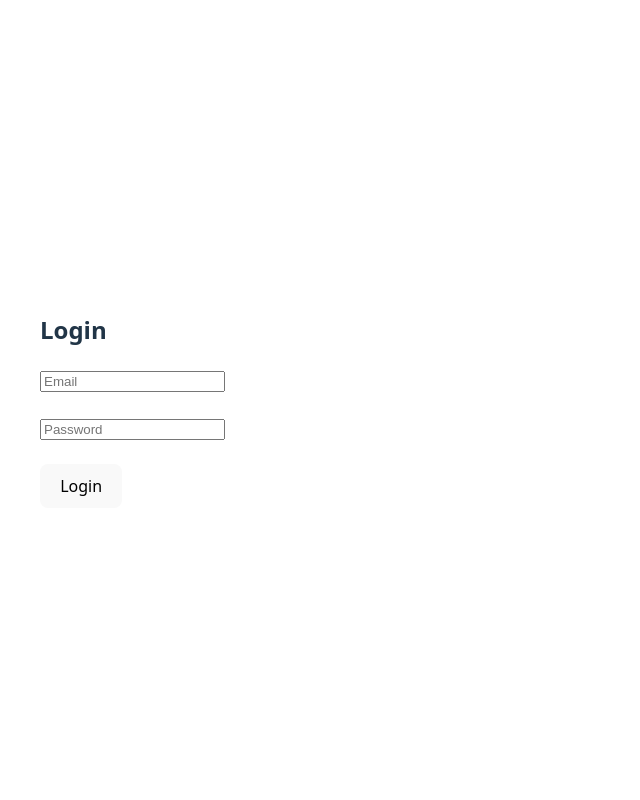
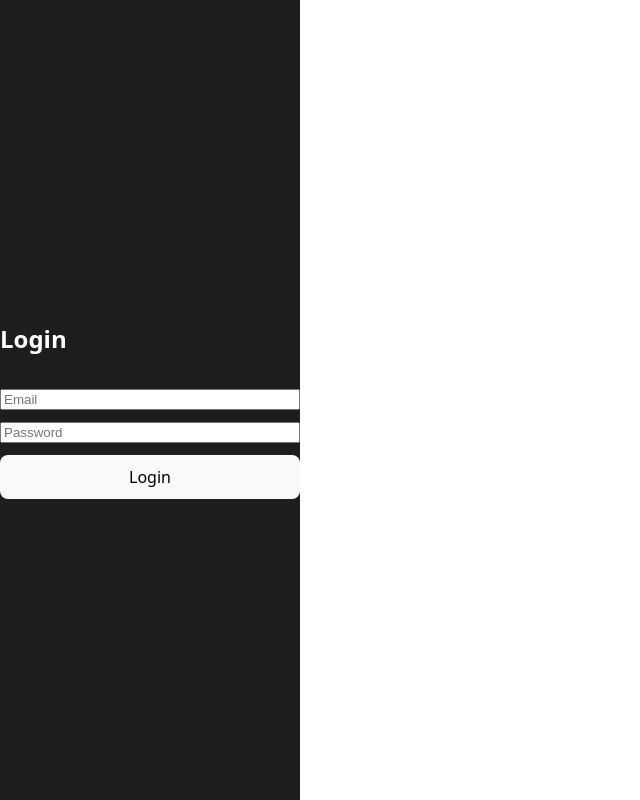
Before and after one commit to balandetanishq/bug-tracker-frontend, a React app: page / in a window 1280 px wide. Shown: the whole page, without its empty margins (0-640 px from the left). Built offline with nearby package versions, Linux system fonts and the light colour scheme; the HTML template or start-up script is replaced by a standard one.

Commit message:
Fix login to use deployed backend

```diff
--- a/src/pages/Login.jsx
+++ b/src/pages/Login.jsx
@@ -1,48 +1,80 @@
 import { useState } from "react";
 import axios from "axios";
 
-const Login = () => {
+const BACKEND_URL = "https://bug-tracker-backend-2-24nh.onrender.com";
+
+export default function Login({ onLogin }) {
   const [email, setEmail] = useState("");
   const [password, setPassword] = useState("");
 
-  const handleLogin = async () => {
+  const handleLogin = async (e) => {
+    e.preventDefault();
+
     try {
       const res = await axios.post(
-        "https://bug-tracker-backend-2-24h.onrender.com/api/auth/login",
-        { email, password }
+        `${BACKEND_URL}/api/auth/login`,
+        {
+          email,
+          password,
+        },
+        {
+          headers: {
+            "Content-Type": "application/json",
+          },
+        }
       );
 
+      // save token
       localStorage.setItem("token", res.data.token);
-      alert("Login successful");
 
-    } catch (err){
-      console.log(err.response?.data || err.message);
-      alert(err.response?.data?.message || "Login failed");
+      // notify App.jsx
+      onLogin(res.data.token);
+    } catch (err) {
+      alert("Login failed");
+      console.error(err.response?.data || err.message);
     }
   };
 
   return (
-    <div style={{ padding: "40px" }}>
+    <div
+      style={{
+        minHeight: "100vh",
+        display: "flex",
+        alignItems: "center",
+        justifyContent: "center",
+        background: "#1e1e1e",
+        color: "white",
+      }}
+    >
+      <form
+        onSubmit={handleLogin}
+        style={{
+          width: "300px",
+          display: "flex",
+          flexDirection: "column",
+          gap: "12px",
+        }}
+      >
         <h2>Login</h2>
 
         <input
+          type="email"
           placeholder="Email"
           value={email}
           onChange={(e) => setEmail(e.target.value)}
+          required
         />
-      <br /><br />
 
         <input
           type="password"
           placeholder="Password"
           value={password}
           onChange={(e) => setPassword(e.target.value)}
+          required
         />
-      <br /><br />
 
-      <button onClick={handleLogin}>Login</button>
+        <button type="submit">Login</button>
+      </form>
     </div>
   );
-};
-
-export default Login;
+}
```
Lines whose indentation alone changed are shown as unchanged.
